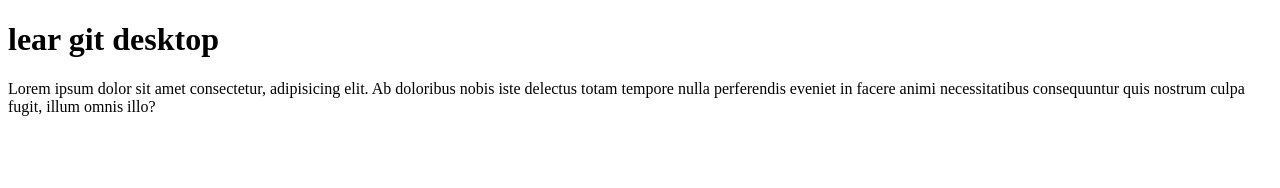
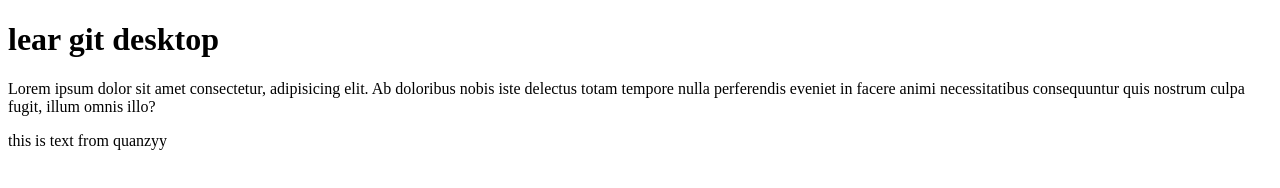
Before and after one commit to Quanzyy/git-desktop, a plain HTML site: page index.html in a window 1280 px wide. Drawn offline with Linux system fonts and the light colour scheme.

Commit message:
add main text
main text

```diff
--- a/index.html
+++ b/index.html
@@ -11,6 +11,8 @@
     <p>Lorem ipsum dolor sit amet consectetur, adipisicing elit. Ab doloribus nobis iste delectus totam tempore nulla perferendis eveniet in facere animi necessitatibus consequuntur quis nostrum culpa fugit, illum omnis illo?
 
     </p>
-
+    <main>
+        this is text from quanzyy
+    </main>
 </body>
 </html>
```
